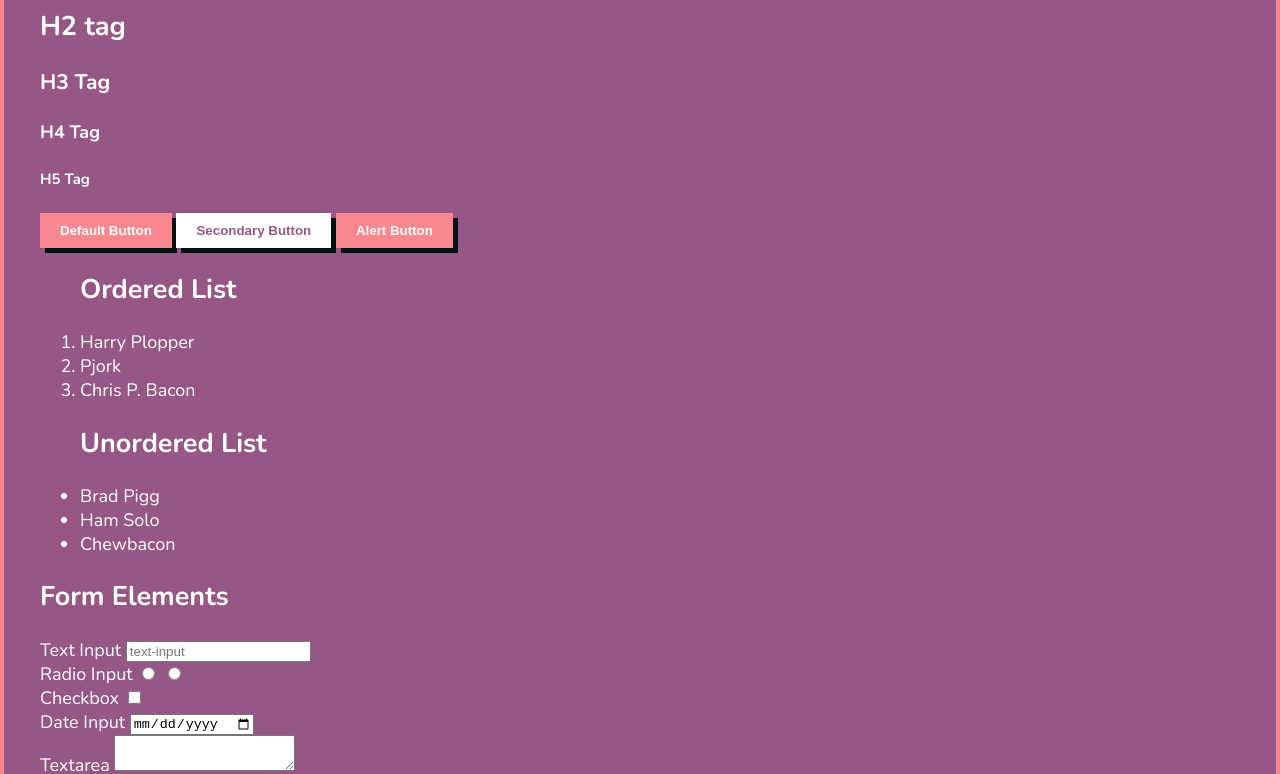
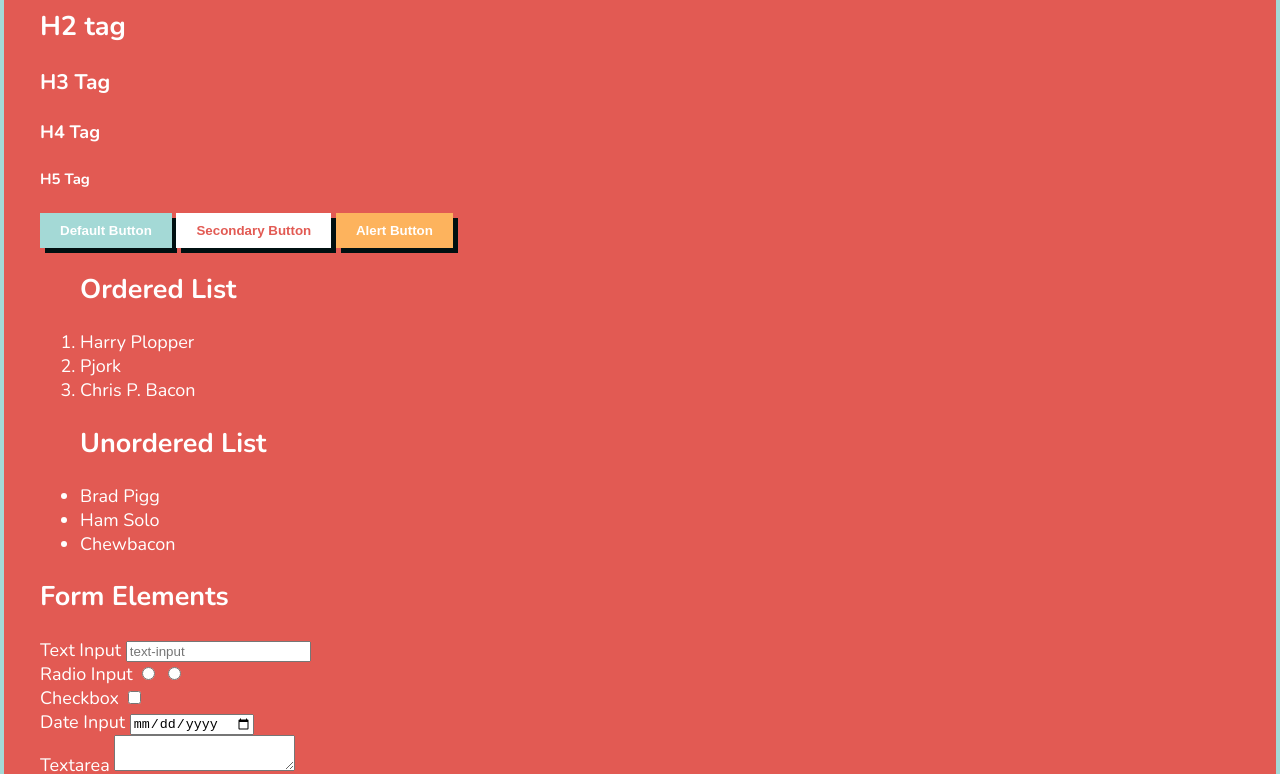
Before and after one commit to LudwigThePig/Mangalica-Style-Sheet, a plain HTML site: page index.html in a window 1280 px wide. Shown: the part 165-939 px from the top of the page. Drawn offline with nearby package versions, Linux system fonts and the light colour scheme.

Commit message:
established first four themes

```diff
--- a/mangalica.scss
+++ b/mangalica.scss
@@ -25,14 +25,14 @@ $themes: (
   croatia: (
     primary: #323846,
     secondary: #fbf9f3,
-    active: #c3f7eb,
+    active: #f0326e,
     alt: #78dbf4,
   ),
   lisbone: (
-    primary: #965786,
+    primary: #e25a53,
     secondary: #fff,
-    active-clor: #70cee4,
-    alt: #f8878f,
+    active: #fdb35d,
+    alt: #a4d9d6,
   ),
 );
 
@@ -159,7 +159,7 @@ button, input[type="submit"] {
 .mss-alert {
   @include getTheme($themes) {
     background: themed('active');
-    color: themed('alternative');
+    color: themed('secondary');
   }
 }
 
```
Also changed, not shown: mangalica.min.css.
